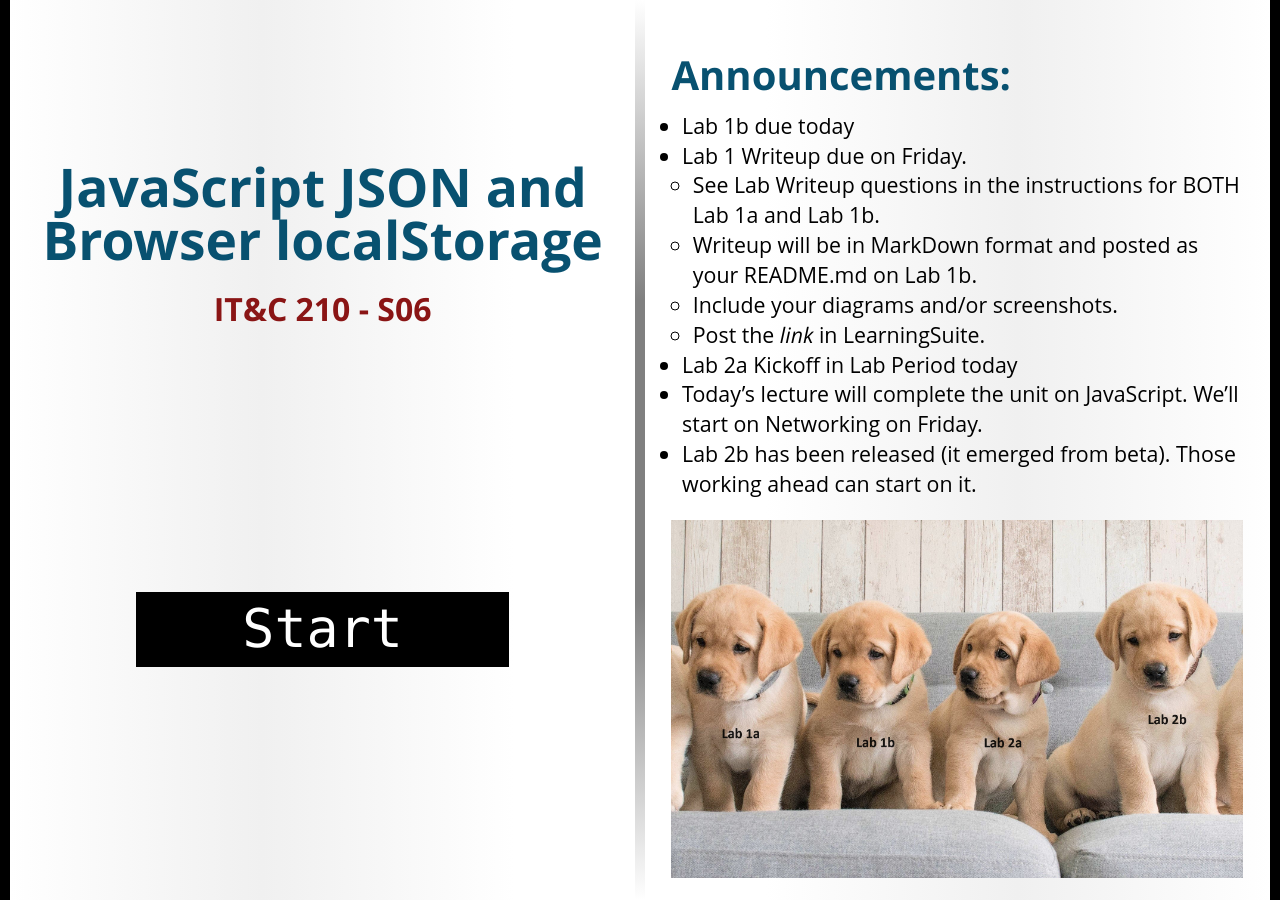
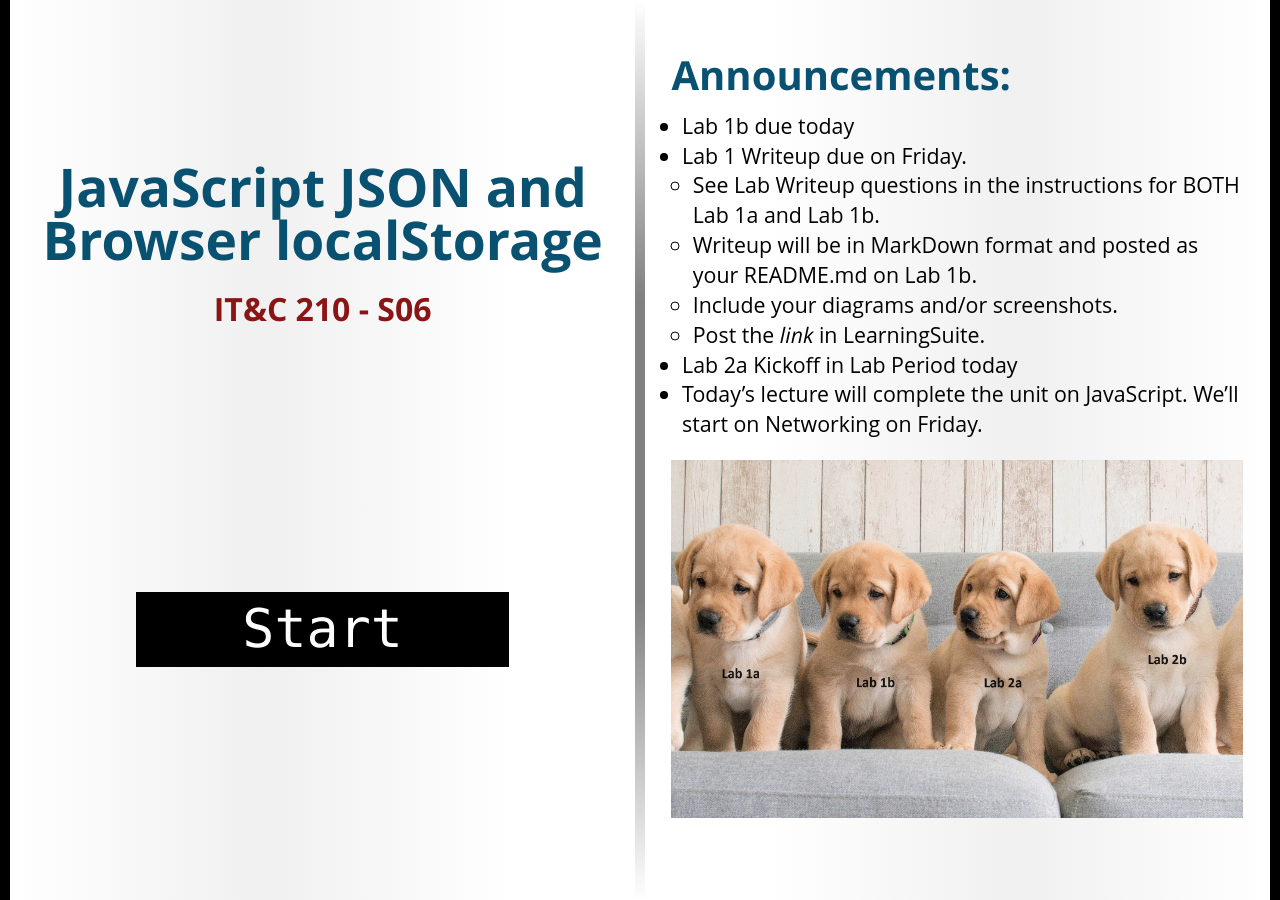
Before and after one commit to BYU-ITC-210/BYU-ITC-210.github.io, a Jekyll site: the page built from _welcome/S06.md, in a window 1280 px wide. Built offline with Jekyll 4.4.1, drawn with Linux system fonts in a browser that asks for light colours; some web fonts are replaced.

Commit message:
Welcome S06

```diff
--- a/_welcome/S06.md
+++ b/_welcome/S06.md
@@ -10,6 +10,5 @@ session: S06
     * Post the _link_ in LearningSuite.
 * Lab 2a Kickoff in Lab Period today
 * Today's lecture will complete the unit on JavaScript. We'll start on Networking on Friday.
-* Lab 2b has been released (it emerged from beta). Those working ahead can start on it.
 
 ![Labs](images/Labs1a-2b.jpg)
```
Also changed, not shown: welcome/images/JSONLogo.svg (added).
